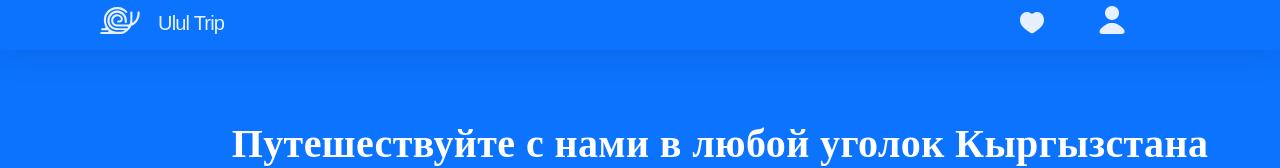
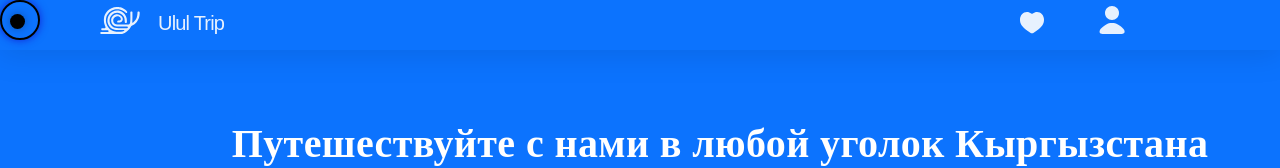
Before and after one commit to Abdymambetov/Ulul-trip-front, a React (Create React App) app: page / in a window 1280 px wide. Shown: the top 168 px of the page. Built offline with nearby package versions, Linux system fonts and the light colour scheme.

Commit message:
add cursor

```diff
--- a/src/App.css
+++ b/src/App.css
@@ -3,25 +3,31 @@
     padding: 0;
     font-family: 'Rubik', sans-serif;
     box-sizing: border-box;
+    cursor: none;
 }
-
-a{
+body{
+    background: black;
+}
+a {
     text-decoration: none;
+}
+a:hover .custom-circle {
+    transform: scale(1.5);
 }
 li {
     list-style: none;
 }
 
-html,body {
+html,
+body {
     font-family: 'Rubik', sans-serif;
     font-style: normal;
     font-size: 20px;
     font-weight: 400;
 }
-.touch__me{
-
+.touch__me {
 }
-.touch__me:hover::before{
+.touch__me:hover::before {
     content: '';
     display: block;
     position: absolute;
@@ -33,3 +39,49 @@ html,body {
     background: #000;
     margin-right: 10px;
 }
+
+/* cursor */
+
+.custom-cursor {
+    position: fixed;
+    top: 1.8%;
+    left: 0.8%;
+    width: 15px;
+    height: 15px;
+    border-radius: 50%;
+    background-color: #000;
+    box-shadow: 0 0 8px rgba(0, 0, 0, 0.3);
+    z-index: 9999;
+    pointer-events: none;
+    /* opacity: 0.5; */
+}
+
+.cursor-circle {
+    position: fixed;
+    top: 0;
+    left: 0;
+    width: 40px;
+    height: 40px;
+    border-radius: 50%;
+    border: 2px solid #000;
+    box-shadow: 0 0 8px rgba(19, 3, 198, 0.7);
+    pointer-events: none;
+    z-index: 9998;
+    opacity: 0;
+    transition: transform 0.3s ease-out;
+    transform: scale(1);
+}
+
+.cursor-circle.show {
+    opacity: 1;
+}
+
+.cursor-circle.move {
+    transition: transform 0.4s ease-out;
+}
+
+.сursorenter {
+    opacity: 1;
+    width: 60px;
+    height: 60px;
+}
--- a/src/Main.js
+++ b/src/Main.js
@@ -1,4 +1,4 @@
-import React from 'react'
+import React, { useEffect } from 'react'
 
 import { Route, Routes } from 'react-router-dom'
 
@@ -6,21 +6,60 @@ import HomePage from './pages/homePage/HomePage'
 import Layouts from './layouts/Layouts'
 import ProfilePage from './pages/profilePage/ProfilePage'
 import LayoutsProfile from './layouts/LayoutsProfile'
-
+import { useDispatch, useSelector } from 'react-redux'
+import { getBigerCursor } from './store/slices/preloaderSlice'
 
 function Main() {
+    const { cursor } = useSelector(state => state.loading)
+    useEffect(() => {
+        const cursor = document.querySelector('.custom-cursor')
+        const circle = document.querySelector('.cursor-circle')
+
+        document.addEventListener('mousemove', e => {
+            const x = e.clientX
+            const y = e.clientY
+            const circleX = x - 20
+            const circleY = y - 20
+
+            circle.style.transform = `translate3d(${circleX}px, ${circleY}px, 0)`
+            cursor.style.transform = `translate3d(${circleX}px, ${circleY}px, 0)`
+        })
+
+        function addMoveClass(e) {
+            circle.classList.add('move')
+        }
+
+        function removeMoveClass() {
+            circle.classList.remove('move')
+        }
+
+        setTimeout(() => {
+            circle.classList.add('show')
+        }, 1000)
+
+        document.addEventListener('mouseenter', addMoveClass)
+        document.addEventListener('mouseleave', removeMoveClass)
+
+        return () => {
+            document.removeEventListener('mouseenter', addMoveClass)
+            document.addEventListener('mouseleave', removeMoveClass)
+            document.removeEventListener('mousemove')
+        }
+    }, [])
+
     return (
         <>
             <Routes>
-        <Route path='/' element={<Layouts/>}>
-          <Route index  element={<HomePage/>}/>
+                <Route path="/" element={<Layouts />}>
+                    <Route index element={<HomePage />} />
                 </Route>
-        <Route path='/profile' element={<LayoutsProfile/>}>
-          <Route index element={<ProfilePage/>}/>
+                <Route path="/profile" element={<LayoutsProfile />}>
+                    <Route index element={<ProfilePage />} />
                 </Route>
             </Routes>
+            <div className="custom-cursor"></div>
+            <div className={`cursor-circle ${cursor}`}></div>
         </>
-
     )
 }
 
--- a/src/components/footer/Footer.js
+++ b/src/components/footer/Footer.js
@@ -1,6 +1,8 @@
 import React, { useState } from 'react'
 import classes from './Footer.module.css'
 import ululImage from '../../images/modalImg/Ulul.svg';
+import { useDispatch } from 'react-redux';
+import { getBigerCursor } from '../../store/slices/preloaderSlice';
 
 
 function Footer() {
--- a/src/components/footer/Footer.module.css
+++ b/src/components/footer/Footer.module.css
@@ -94,7 +94,7 @@
     /* display: flex;
     align-items: center; */
     position: relative;
-    cursor: pointer;
+
 }
 
 .about_us_text:hover{
--- a/src/store/slices/preloaderSlice.js
+++ b/src/store/slices/preloaderSlice.js
@@ -3,7 +3,8 @@ import { createSlice } from "@reduxjs/toolkit";
 const preloaderSlice = createSlice({
    name:  'mainSlice',
    initialState: {
-        preloader: false
+        preloader: false,
+        cursor:''
     },
     reducers: {
         preloaderOn: (state, action) => {
@@ -11,9 +12,17 @@ const preloaderSlice = createSlice({
         },
         preloaderOff: (state, action) => {
             state.preloader = false
+        },
+        getSmallerCursor: (state, action) => {
+            state.cursor =''
+        },
+        getBigerCursor: (state, action) => {
+            state.cursor = action.payload
         }
+
     }
 })
-export const {preloaderOff, preloaderOn} = preloaderSlice.actions
+
+export const {preloaderOff, preloaderOn,getBigerCursor,getSmallerCursor} = preloaderSlice.actions
 
 export default preloaderSlice.reducer
```
Also changed, not shown: src/App.js (+10 -9 lines), src/images/Kursor.svg (added). Lines whose indentation alone changed are shown as unchanged.
